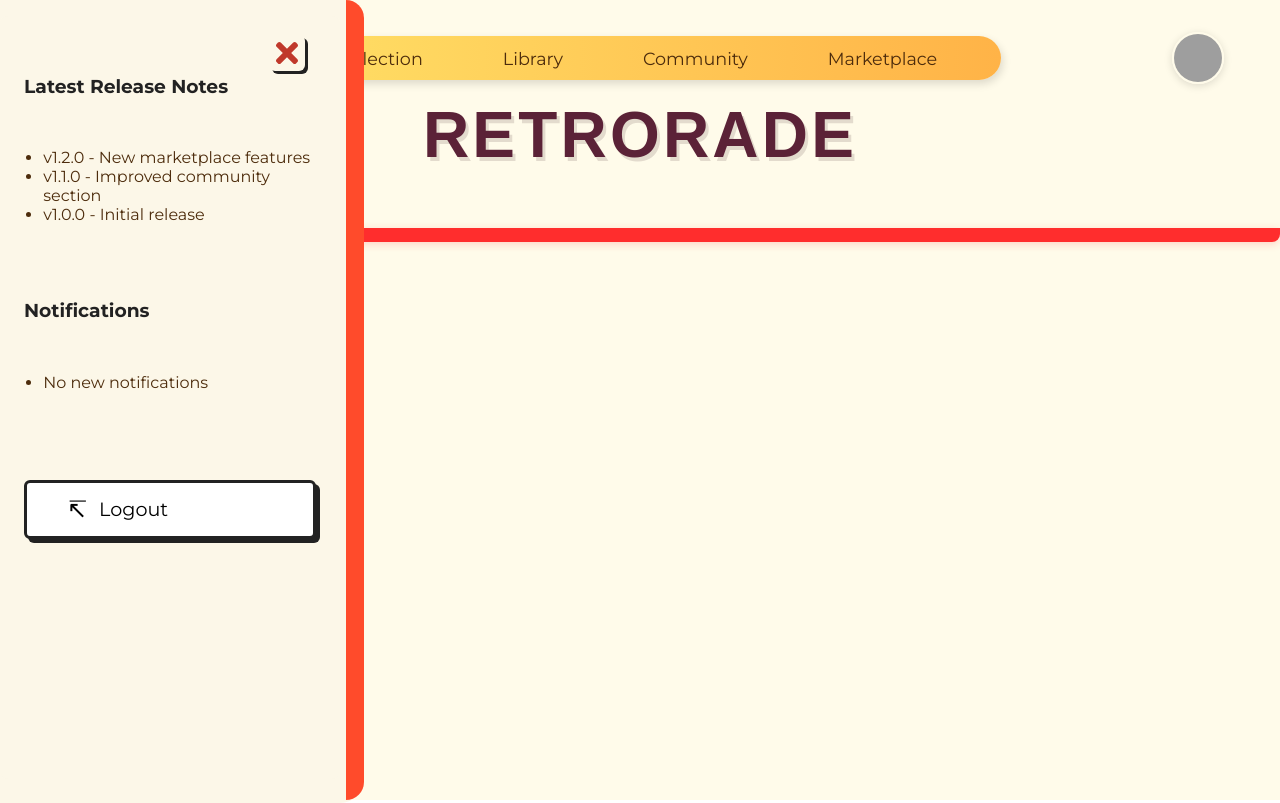
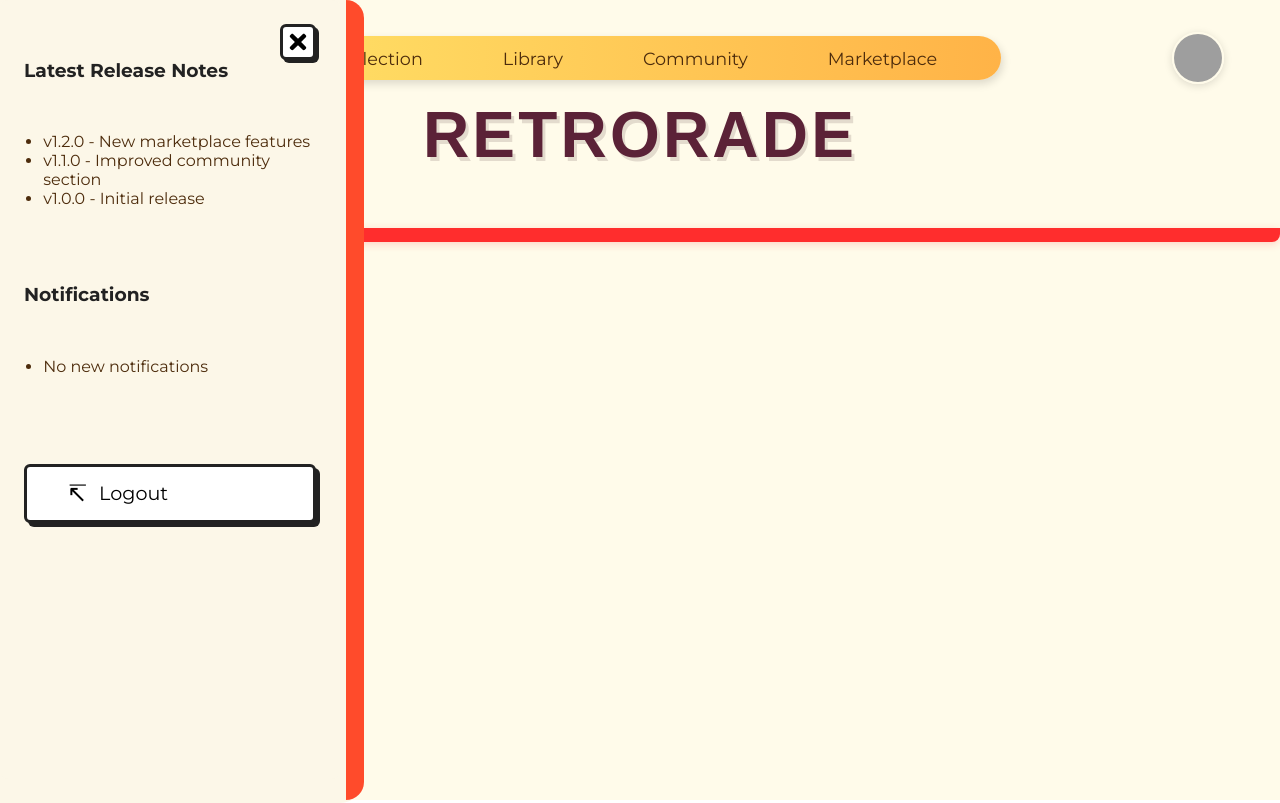
Before and after one commit to kalviumcommunity/S89_Neo_Capstone_RetroRade, a React (Vite) app in the folder RR_Client/: page / in a window 1280 px wide. Both pictures are taken after a click on the button "Open menu". Built offline with nearby package versions, Linux system fonts and the light colour scheme; grey boxes are pictures that could not be loaded; a web font is replaced by a local one.

Commit message:
Side menu bar has been refined

```diff
--- a/RR_Client/src/components/SideMenu.module.css
+++ b/RR_Client/src/components/SideMenu.module.css
@@ -1,4 +1,3 @@
-
 .menuDesktop {
   background: transparent;
   width: 340px;
@@ -158,21 +157,18 @@
   font-weight: 600;
   color: #4d2c0c;
 }
-.closeBtn {
-  position: absolute;
-  top: 1.2rem;
-  left: auto;
-  right: 2.2rem;
-  background: none;
-  border: none;
-  font-size: 2rem;
-  color: #c0392b;
-  cursor: pointer;
+
+/* Add missing .headerContent class for header layout */
+.headerContent {
+  display: flex;
+  flex-direction: column;
+  align-items: center;
+  justify-content: center;
+  width: 100%;
+  padding-top: 1.5rem;
+  box-sizing: border-box;
 }
 
-.desktopContent {
-  margin-top: 1rem;
-}
 .releaseNotes, .notifications {
   margin: 0 0 1.5rem 0;
   padding: 0 0 0 1.2rem;
```
